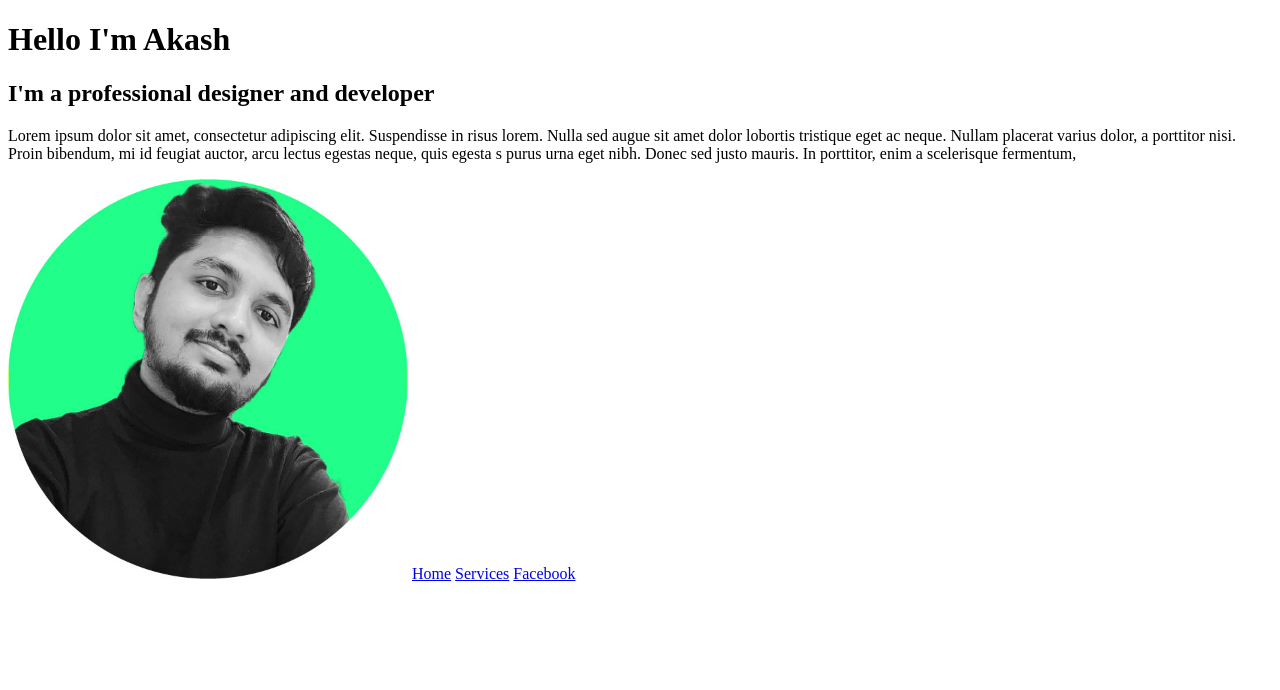
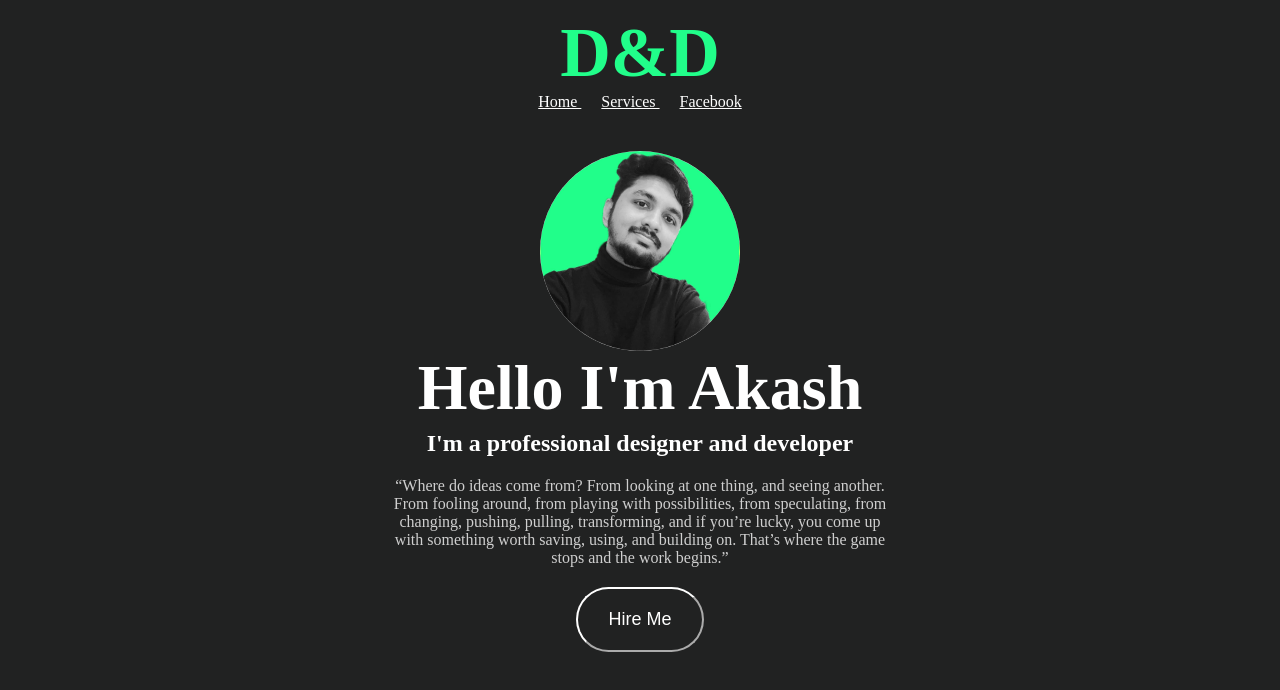
Before and after one commit to ibnul-akash/HW01, a plain HTML site: page index.html in a window 1280 px wide. Drawn offline with Linux system fonts and the light colour scheme.

Commit message:
Add files via upload

```diff
--- /dev/null
+++ b/css/style.css
@@ -0,0 +1,92 @@
+body {
+background-color: #212222;
+}
+
+header {
+  align-content: center;
+  text-align: center;
+}
+h1 {
+  font-family: poppins;
+  font-weight:bold;
+  color: #ffffff;
+  margin-top: 0%;
+  margin-bottom: 0;
+  text-align: center;
+  font-size: 64px;
+}
+
+h2 {
+  font-family: poppins;
+  font-weight:600;
+  color: #ffffff;
+  margin-top: 5px;
+  text-align: center
+}
+
+p {
+  font-family: poppins;
+  color: #cfcfcf;
+  text-align: center;
+  width: 500px;
+  display: block;
+  margin: auto;
+}
+a {
+  font-family: poppins;
+  color: #ffffff;
+  margin-left: 10px;
+  margin-right: 10px;
+}
+
+.profile-pic {
+    display: block;
+  margin: auto;
+  margin-top: 40px;
+  border-radius: 100px;
+}
+
+img {
+  display: block;
+  margin: auto;
+  margin-top: 40px;
+  border-radius: 50px;
+  transition: 1s;
+}
+
+.logo {
+  font-size: 70px;
+  margin-bottom: 0%;
+  color: #21FE8A;
+}
+
+button {
+  display: block;
+  margin: auto;
+  margin-top: 20px;
+  padding-left: 30px;
+  padding-right: 30px;
+  padding-top: 20px;
+  padding-bottom: 20px;
+  font-size: 18px;
+  border-radius: 50px;
+  color: #ffffff;
+  background-color: #212222;
+  border-color: #ffffff;
+  transition: background-color 1s,
+  color 1s;
+}
+button:hover {
+  background-color: #21FE8A;
+  color: #212222;
+  border: none;
+  box-shadow: 2px 3px 15px #41da8d;
+}
+button:active {
+  opacity: 0.7;
+}
+
+img:hover {
+  transition: 1s;
+  box-shadow: 2px 3px 15px #41da8d;
+}
--- a/index.html
+++ b/index.html
@@ -3,28 +3,58 @@
 	<head>
 		<meta charset="utf-8">
 		<meta name="viewport" content="width=device-width, initial-scale=1">
-		<title>Ibnul Alrazi Akash</title>
+
+		<title>
+		Ibnul-Akash Portfolio
+		</title>
+		<link rel="stylesheet" href="css/style.css">
 	</head>
+
+	<header>
+
+		<h2 class="logo">
+			D&D
+		</h2>
+
+		<a href="index.html">
+			Home
+		</a>
+
+		<a href="about.html">
+			Services
+		</a>
+
+		<a href="https://www.facebook.com/real.ibnulakash" target="_blank">
+			Facebook
+		</a>
+
+	</header>
+
 	<body>
 
-		<h1>Hello I'm Akash</h1>
-		<h2>I'm a professional designer and developer</h2>
-
-		<p>Lorem ipsum dolor sit amet, consectetur adipiscing elit.
-		Suspendisse in risus lorem. Nulla sed augue sit amet dolor lobortis tristique eget ac neque.
-		Nullam placerat varius dolor, a porttitor nisi. Proin bibendum, mi id feugiat auctor, arcu lectus
-		egestas neque, quis egesta s purus urna eget nibh. Donec sed justo mauris.
-		In porttitor, enim a scelerisque fermentum, </p>
-
-			<img src="images/akash.jpg"width="400" alt="akash">
-
-			<a href="index.html">Home</a>
-
-			<a href="about.html">Services</a>
-
-			<a href="https://www.facebook.com/real.ibnulakash" target="_blank">Facebook</a>
+		<img class="profile-pic" src="images/akash.jpg"width="200" alt="akash">
 
 
+		<h1>
+		Hello I'm Akash
+		</h1>
 
-	</body>
+		<h2>
+		I'm a professional designer and developer
+		</h2>
+
+		<p>
+			“Where do ideas come from? From looking at one thing, and seeing another.
+			From fooling around, from playing with possibilities, from speculating,
+			from changing, pushing, pulling, transforming, and if you’re lucky,
+			you come up with something worth saving, using,
+			and building on. That’s where the game stops and the work begins.”
+		</p>
+
+		<button>
+			Hire Me
+		</button>
+
+		</body>
+
 	</html>
```
Also changed, not shown: about.html (+22 -7 lines).
